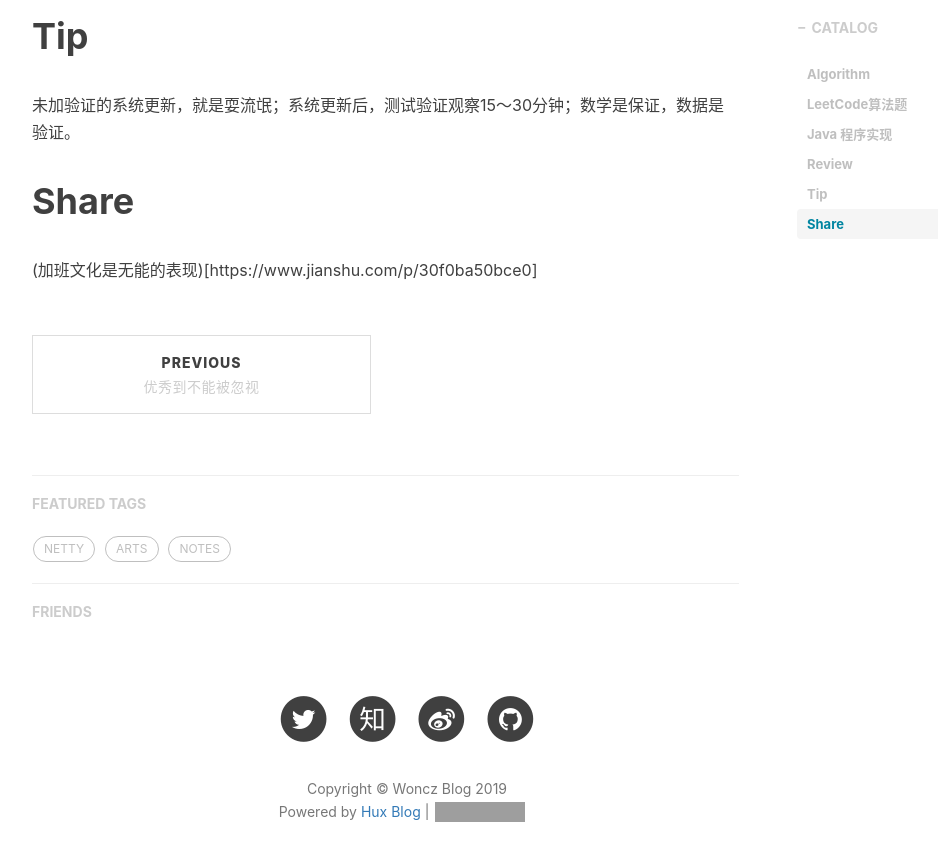
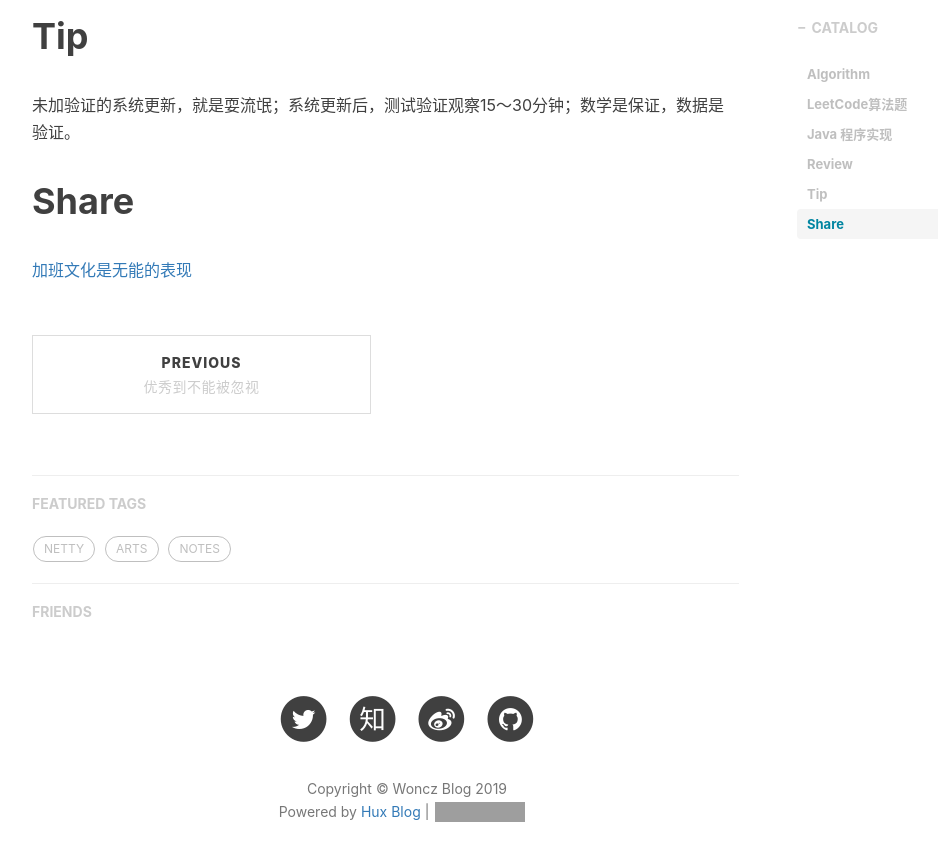
Before and after one commit to woncz/woncz.github.io, a Jekyll site: the page built from _posts/2019-09-04-arts-week06.md, in a window 1280 px wide and 900 px high, scrolled down 2090 px. Shown: the top 861 px of the window, without its empty margins (233-1171 px from the left). Built offline with Jekyll 4.4.1, drawn with Linux system fonts in a browser that asks for light colours; nearby versions of some CDN libraries; comment, search, counter and statistics services are not loaded; grey boxes are pictures that could not be loaded.

Commit message:
fixmarkdown syntax error

```diff
--- a/_posts/2019-09-04-arts-week06.md
+++ b/_posts/2019-09-04-arts-week06.md
@@ -74,4 +74,4 @@ class Solution {
 未加验证的系统更新，就是耍流氓；系统更新后，测试验证观察15～30分钟；数学是保证，数据是验证。
 
 # Share
-(加班文化是无能的表现)[https://www.jianshu.com/p/30f0ba50bce0]
+[加班文化是无能的表现](https://www.jianshu.com/p/30f0ba50bce0)
```
Also changed, not shown: _posts/2019-08-23-arts-week05.md (+1 -1 lines).
